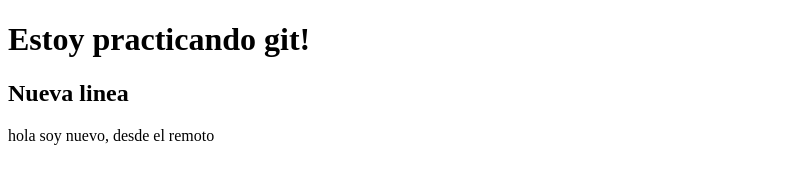
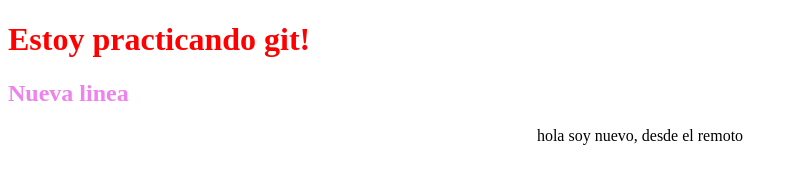
Before and after one commit to juanfraguirre2/mi-primer-repositorio, a plain HTML site: page index.html in a window 1280 px wide. Shown: the whole page, without its empty margins (0-798 px from the left). Drawn offline with Linux system fonts and the light colour scheme.

Commit message:
primeras modificaciones para github pages de manera real

```diff
--- a/css/styles.css
+++ b/css/styles.css
@@ -1,3 +1,12 @@
 h1 {
     color: red;
 }
+
+h2 {
+    color: violet;
+
+}
+
+p {
+    text-align: center;
+}
--- a/index.html
+++ b/index.html
@@ -5,6 +5,7 @@
     <meta http-equiv="X-UA-Compatible" content="IE=edge">
     <meta name="viewport" content="width=device-width, initial-scale=1.0">
     <title>Git</title>
+    <link rel="stylesheet" href="css/styles.css">
 </head>
 <body>
     <h1>Estoy practicando git!</h1>
```
